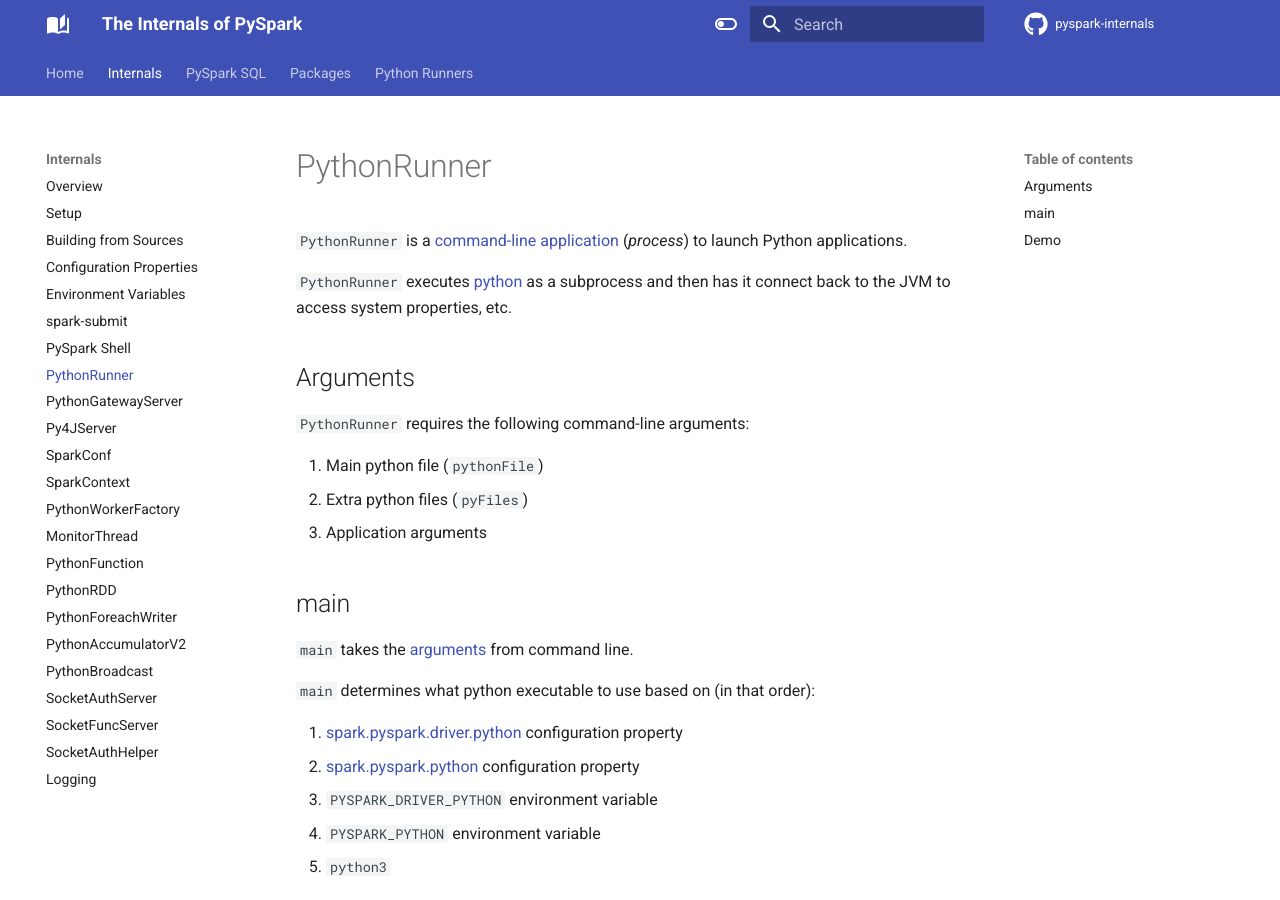
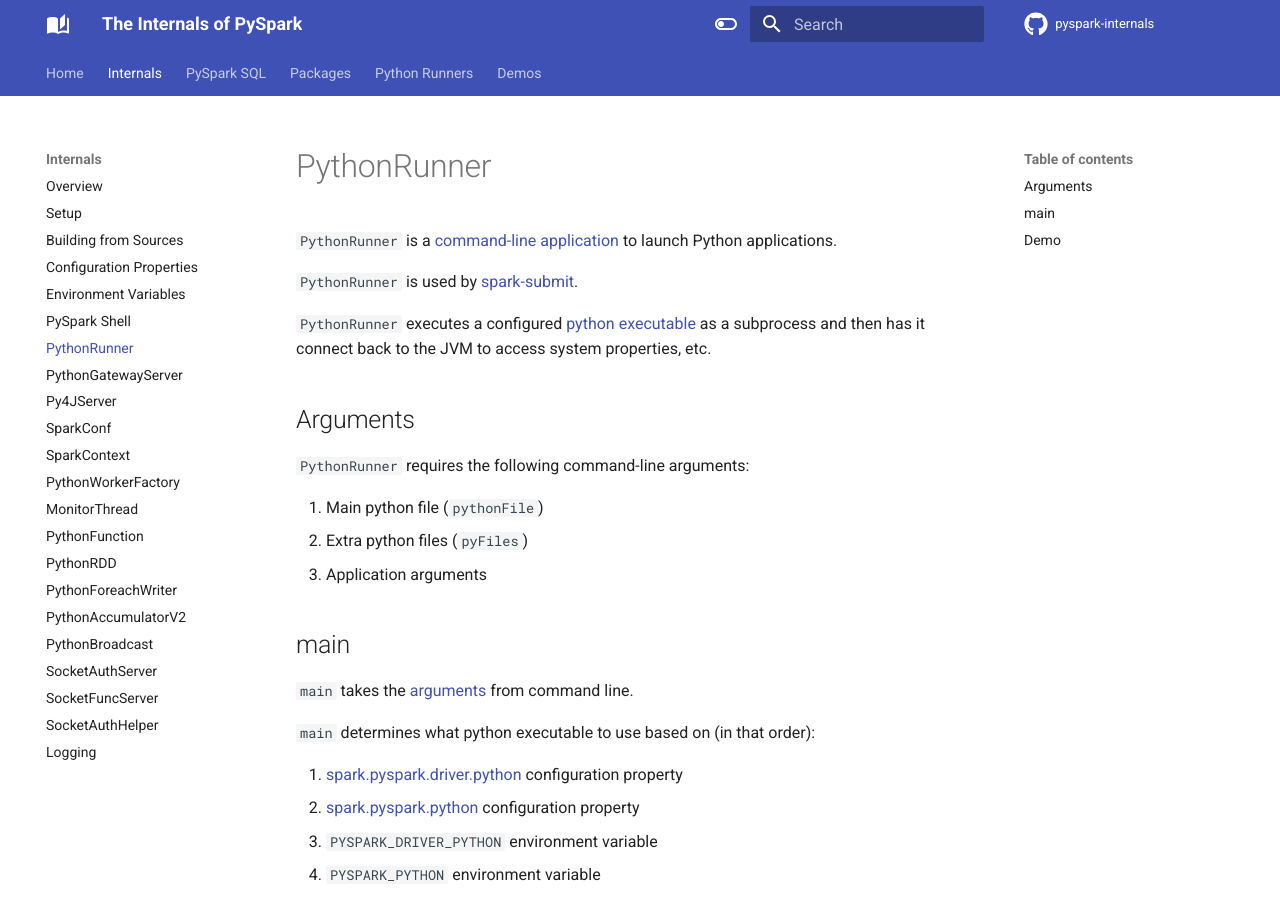
Before and after one commit to japila-books/pyspark-internals, an MkDocs documentation site: the page built from docs/PythonRunner.md, in a window 1280 px wide and 900 px high. Built offline with MkDocs 1.6.1 and Material for MkDocs 9.7.7, drawn with Linux system fonts in a browser that asks for light colours; comment, search, counter and statistics services are not loaded.

Commit message:
Demo: Executing PySpark Applications Using spark-submit

```diff
--- a/docs/PythonRunner.md
+++ b/docs/PythonRunner.md
@@ -1,8 +1,10 @@
 # PythonRunner
 
-`PythonRunner` is a [command-line application](#main) (_process_) to launch Python applications.
+`PythonRunner` is a [command-line application](#main) to launch Python applications.
 
-`PythonRunner` executes [python](#main-pythonExec) as a subprocess and then has it connect back to the JVM to access system properties, etc.
+`PythonRunner` is used by [spark-submit](demo/executing-pyspark-applications-using-spark-submit.md).
+
+`PythonRunner` executes a configured [python executable](#main-pythonExec) as a subprocess and then has it connect back to the JVM to access system properties, etc.
 
 ## Arguments
 
--- a/mkdocs.yml
+++ b/mkdocs.yml
@@ -101,7 +101,6 @@
     - Building from Sources: building-from-sources.md
     - Configuration Properties: configuration-properties.md
     - Environment Variables: environment-variables.md
-    - spark-submit: spark-submit.md
     - PySpark Shell: pyspark.md
     - PythonRunner: PythonRunner.md
     - PythonGatewayServer: PythonGatewayServer.md
@@ -154,3 +153,5 @@
     - PythonRunner: runners/PythonRunner.md
     - ArrowPythonRunner: runners/ArrowPythonRunner.md
     - PythonUDFRunner: runners/PythonUDFRunner.md
+  - Demos:
+    - Executing PySpark Applications Using spark-submit: demo/executing-pyspark-applications-using-spark-submit.md
```
Also changed, not shown: docs/demo/executing-pyspark-applications-using-spark-submit.md (added, +56 -0 lines), docs/spark-submit.md (deleted, +0 -21 lines).
